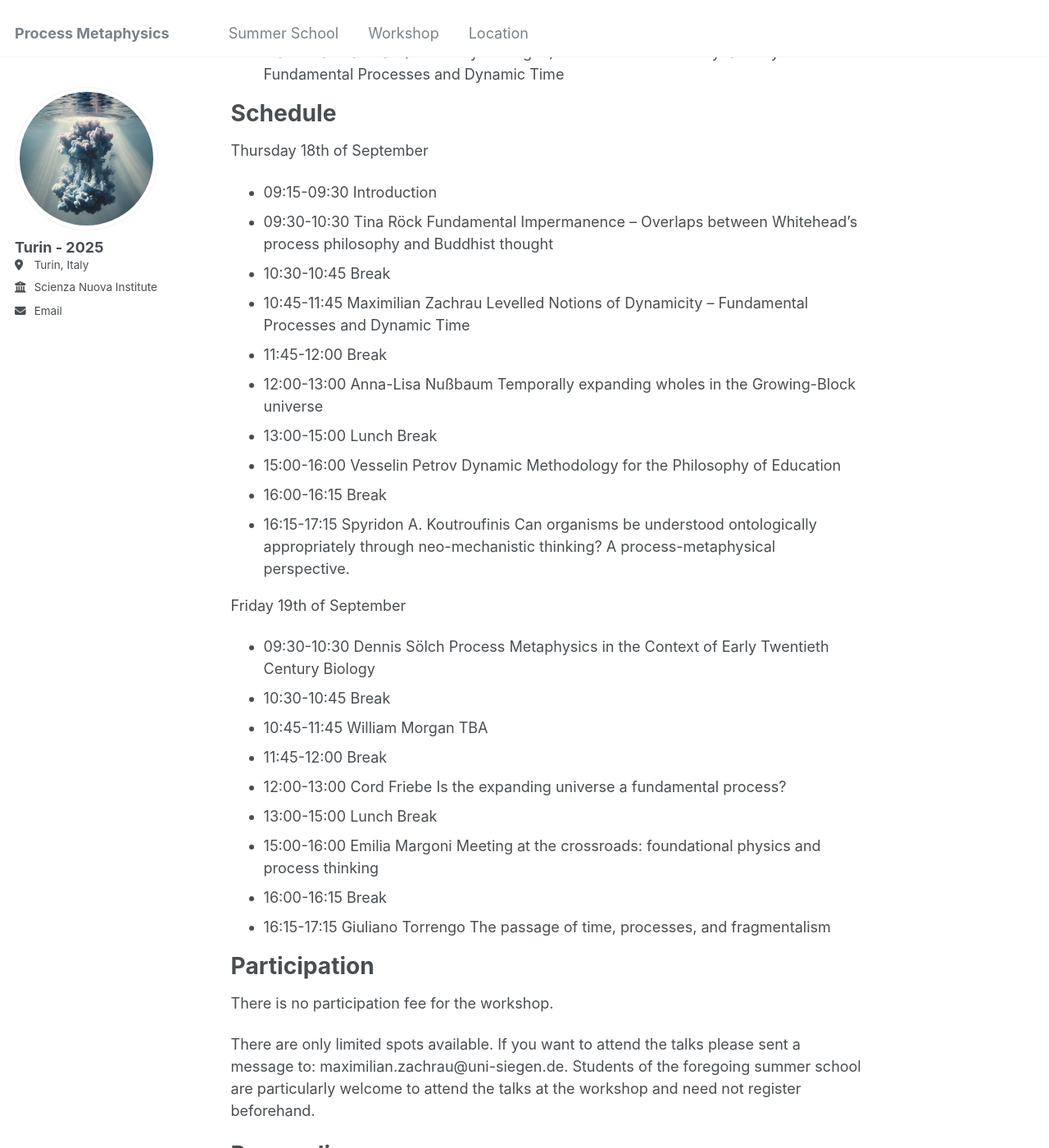
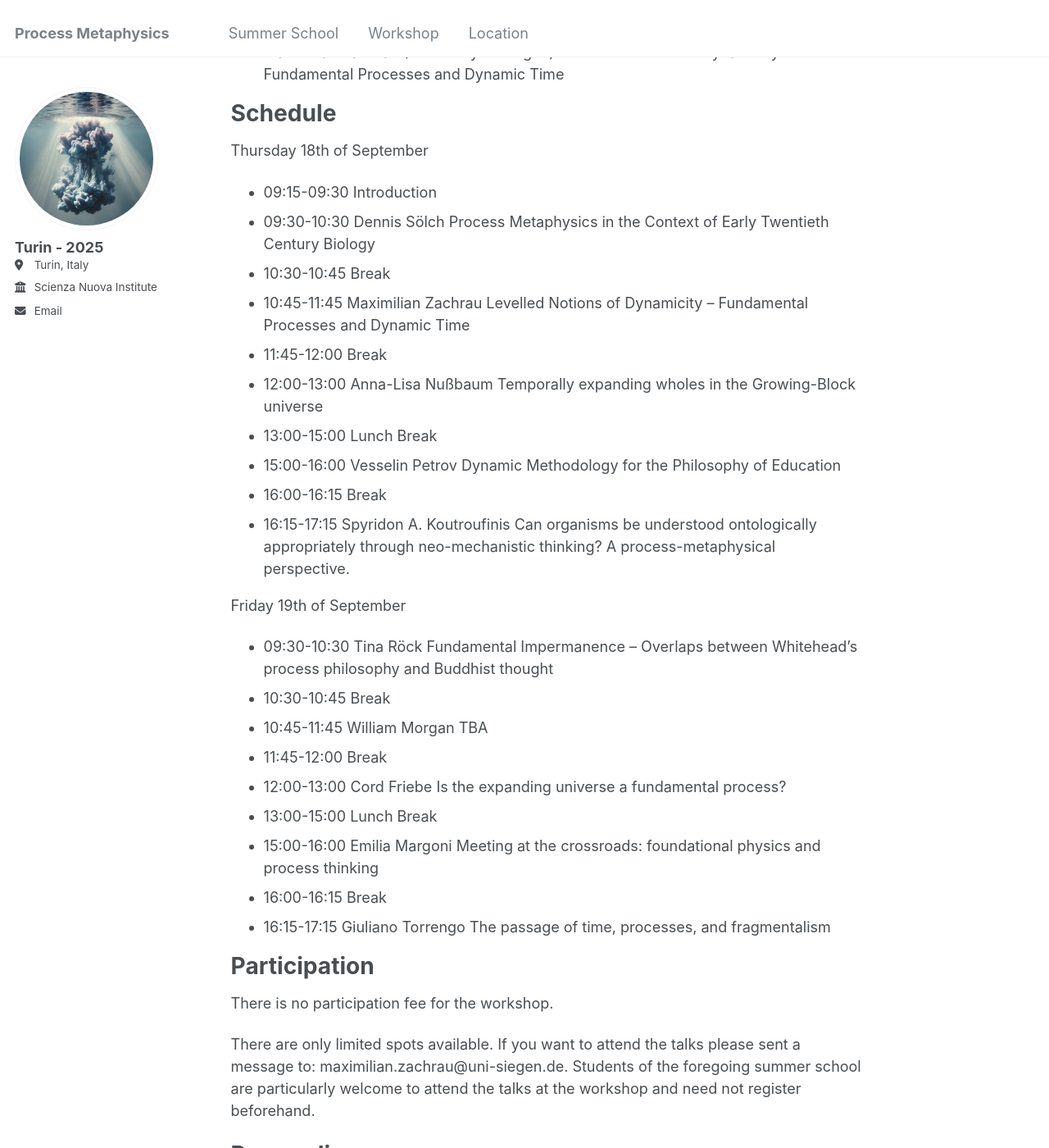
Before and after one commit to k1ssndr/turin2025, a Jekyll site: the page built from _pages/workshop.md, in a window 1280 px wide and 1400 px high, scrolled down 1993 px. Shown: the whole window at 82% size. Built offline with Jekyll 4.4.1, drawn with Linux system fonts in a browser that asks for light colours; part of the change alters nothing that is shown.

```diff
--- a/_pages/workshop.md
+++ b/_pages/workshop.md
@@ -42,7 +42,7 @@ Schedule
 Thursday 18th of September
 
 - 09:15-09:30	Introduction
-- 09:30-10:30	Tina Röck	Fundamental Impermanence – Overlaps between Whitehead’s process philosophy and Buddhist thought
+- 09:30-10:30	Dennis Sölch	Process Metaphysics in the Context of Early Twentieth Century Biology
 - 10:30-10:45	Break
 - 10:45-11:45	Maximilian Zachrau	Levelled Notions of Dynamicity – Fundamental Processes and Dynamic Time
 - 11:45-12:00	Break
@@ -54,7 +54,7 @@ Thursday 18th of September
 
 Friday 19th of September
 
-- 09:30-10:30	Dennis Sölch	Process Metaphysics in the Context of Early Twentieth Century Biology
+- 09:30-10:30	Tina Röck	Fundamental Impermanence – Overlaps between Whitehead’s process philosophy and Buddhist thought
 - 10:30-10:45	Break
 - 10:45-11:45	William Morgan	TBA
 - 11:45-12:00	Break
```
